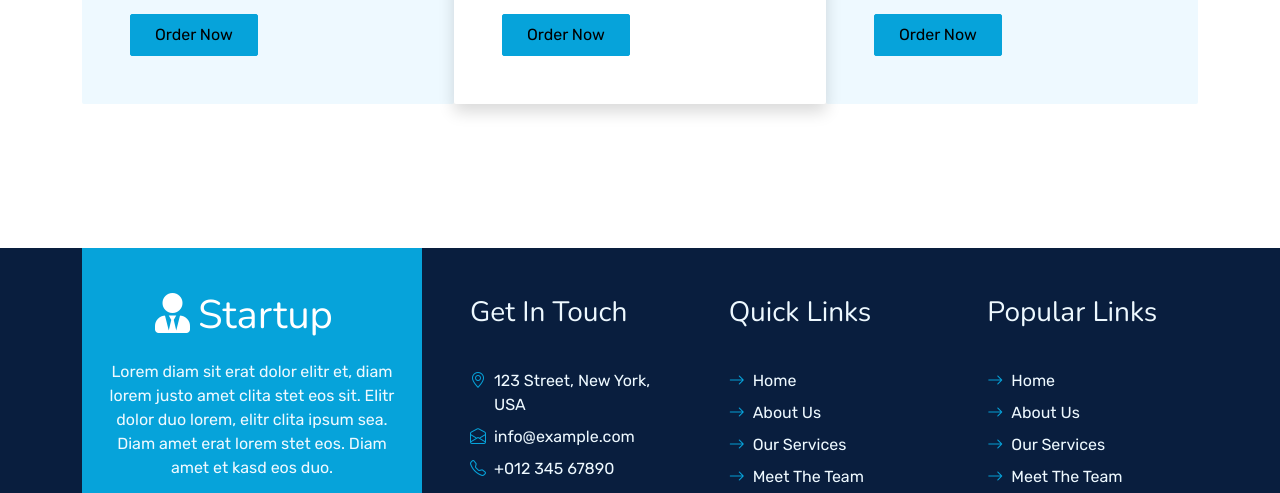
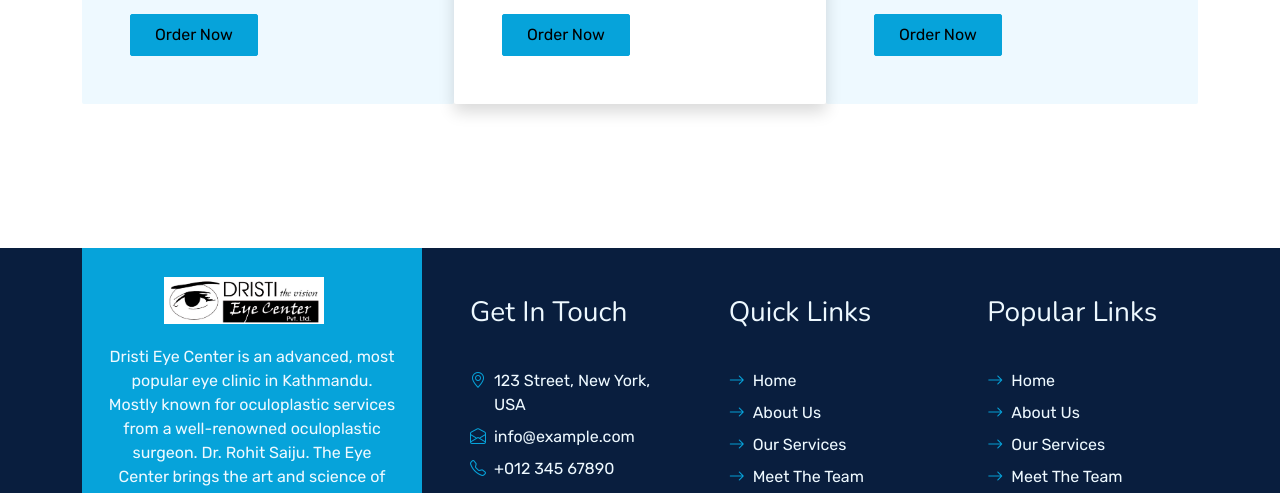
Before and after one commit to Skyz03/Startup-1, a website: page pages/index.html in a window 1280 px wide. Shown: the part 4370-4863 px from the top of the page. Drawn offline with nearby package versions, Linux system fonts and the light colour scheme; files that its build step writes are made by us from their sources.

Commit message:
fix: footer

```diff
--- a/pages/layout.html
+++ b/pages/layout.html
@@ -135,11 +135,19 @@
         <div class="col-lg-4 col-md-6 footer-about">
           <div class="d-flex flex-column align-items-center justify-content-center text-center h-100 bg-primary p-4">
             <a href="index.html" class="navbar-brand">
-              <h1 class="m-0 text-white"><i class="fa fa-user-tie me-2"></i>Startup</h1>
+              <picture>
+                <source media="(min-width:992px)" srcset="../img/2.png">
+                <img src="../img/2.png" alt="image" style="width:160px;">
+              </picture>
             </a>
-            <p class="mt-3 mb-4">Lorem diam sit erat dolor elitr et, diam lorem justo amet clita stet eos
-              sit. Elitr dolor duo lorem, elitr clita ipsum sea. Diam amet erat lorem stet eos. Diam amet
-              et kasd eos duo.</p>
+            <p class="mt-3 mb-4">Dristi Eye Center is an advanced, most popular eye clinic in Kathmandu. Mostly
+              known for oculoplastic services
+              from a well-renowned oculoplastic surgeon. Dr. Rohit Saiju. The Eye Center brings the art and
+              science of
+              medicine and technology together to
+              provide the best possible high-quality eye care services to it's eye patients. It works hard to
+              restore the patients
+              vision and beauty of the eye.</p>
             <form action="">
               <div class="input-group">
                 <input type="text" class="form-control border-white p-3" placeholder="Your Email">
@@ -213,11 +221,8 @@
       <div class="row justify-content-end">
         <div class="col-lg-8 col-md-6">
           <div class="d-flex align-items-center justify-content-center" style="height: 75px;">
-            <p class="mb-0">&copy; <a class="text-white border-bottom" href="#">Your Site Name</a>. All
+            <p class="mb-0">&copy; <a class="text-white border-bottom" href="dristieyecenter.org">Dristi</a>. All
               Rights Reserved.
-
-              <!--/*** This template is free as long as you keep the footer author’s credit link/attribution link/backlink. If you'd like to use the template without the footer author’s credit link/attribution link/backlink, you can purchase the Credit Removal License from "https://htmlcodex.com/credit-removal". Thank you for your support. ***/-->
-              Designed by <a class="text-white border-bottom" href="https://htmlcodex.com">HTML Codex</a>
             </p>
           </div>
         </div>
```
